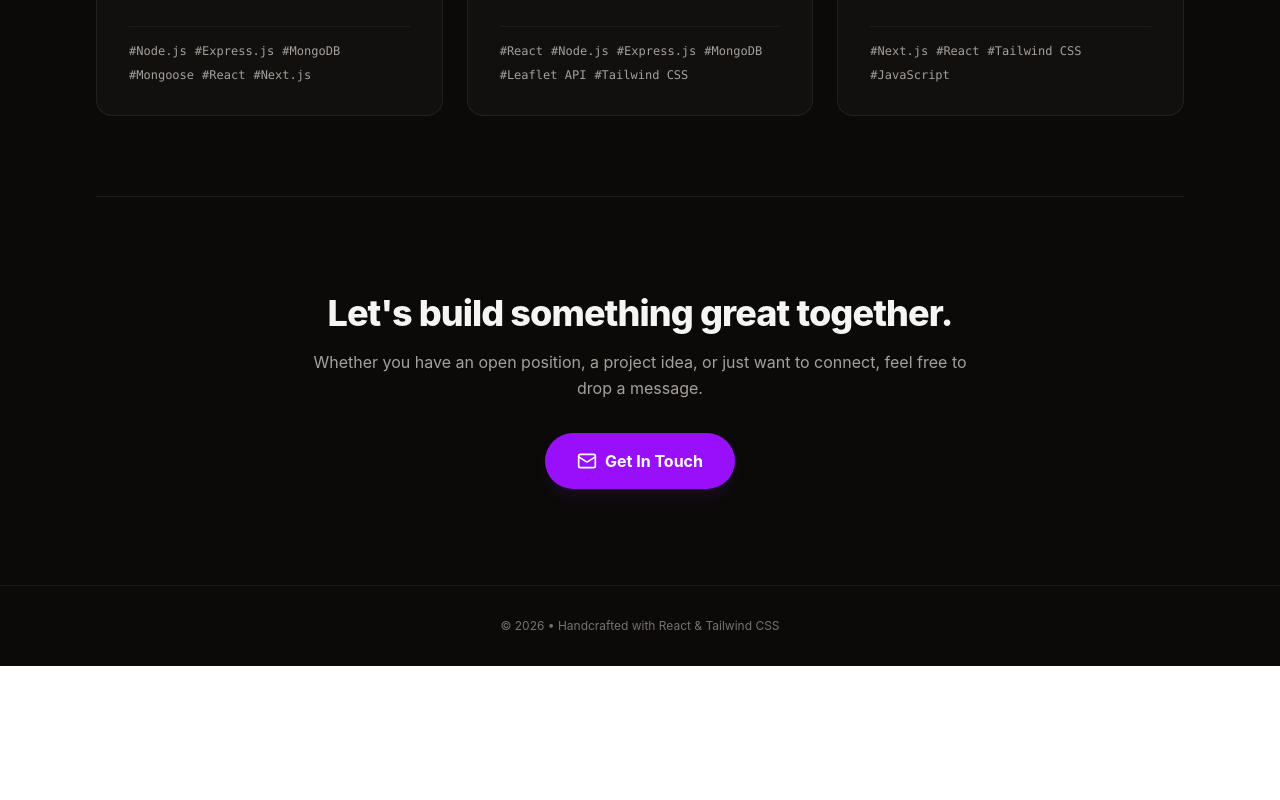
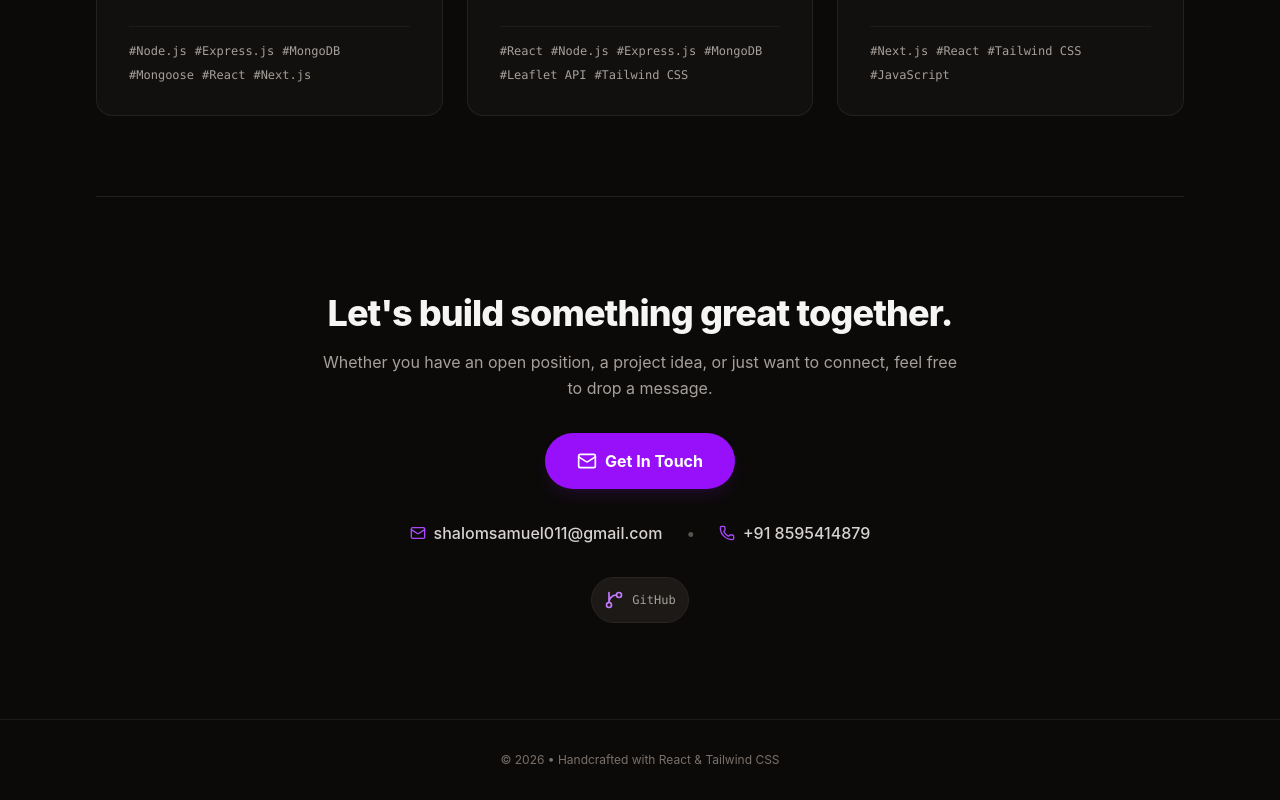
Before and after one commit to Shalom-Samuel-011/shalom.portfolio, a React (Vite) app: page / in a window 1280 px wide. Shown: the part 1522-2322 px from the top of the page. Before the commit the page ends 2188 px from the top, so only its background shows below. Built offline with nearby package versions, Linux system fonts and the light colour scheme.

Commit message:
Updated contact details

```diff
--- a/src/components/Contact.jsx
+++ b/src/components/Contact.jsx
@@ -1,4 +1,4 @@
-import { Mail } from "lucide-react";
+import { Mail, Phone, GitBranch } from "lucide-react";
 
 export default function Contact() {
     return (
@@ -6,7 +6,7 @@ export default function Contact() {
             id="contact"
             className="py-24 border-t border-stone-800/80 text-center"
         >
-            <div className="max-w-2xl mx-auto">
+            <div className="max-w-2xl mx-auto px-4">
                 <h2 className="text-3xl sm:text-4xl font-extrabold tracking-tight mb-4">
                     Let's build something great together.
                 </h2>
@@ -14,13 +14,50 @@ export default function Contact() {
                     Whether you have an open position, a project idea, or just
                     want to connect, feel free to drop a message.
                 </p>
+
+                {/* Primary CTA Button */}
                 <a
-                    href="mailto:your.email@example.com"
-                    className="inline-flex items-center gap-2 bg-purple-600 hover:bg-purple-500 text-white font-bold px-8 py-4 rounded-full transition-all shadow-lg shadow-purple-900/20"
+                    href="mailto:shalomsamuel011@gmail.com"
+                    className="inline-flex items-center gap-2 bg-purple-600 hover:bg-purple-500 text-white font-bold px-8 py-4 rounded-full transition-all shadow-lg shadow-purple-900/20 mb-8"
                 >
                     <Mail className="w-5 h-5" />
                     Get In Touch
                 </a>
+
+                {/* Direct Contact Details */}
+                <div className="flex flex-col sm:flex-row items-center justify-center gap-6 text-stone-300 font-medium">
+                    <a
+                        href="mailto:shalomsamuel011@gmail.com"
+                        className="flex items-center gap-2 hover:text-purple-400 transition-colors"
+                    >
+                        <Mail className="w-4 h-4 text-purple-500" />
+                        shalomsamuel011@gmail.com
+                    </a>
+
+                    <span className="hidden sm:inline text-stone-600">•</span>
+
+                    <a
+                        href="tel:+918595414879"
+                        className="flex items-center gap-2 hover:text-purple-400 transition-colors"
+                    >
+                        <Phone className="w-4 h-4 text-purple-500" />
+                        +91 8595414879
+                    </a>
+                </div>
+
+                {/* GitHub Profile Icon Link */}
+                <div className="flex items-center justify-center gap-4 mt-8">
+                    <a
+                        href="https://github.com/Shalom-Samuel-011"
+                        target="_blank"
+                        rel="noreferrer"
+                        className="p-3 bg-stone-900 border border-stone-800 rounded-full text-stone-400 hover:text-white hover:border-purple-500/50 transition-all flex items-center gap-2 text-xs font-mono"
+                        aria-label="GitHub Profile"
+                    >
+                        <GitBranch className="w-5 h-5 text-purple-400" />
+                        <span>GitHub</span>
+                    </a>
+                </div>
             </div>
         </section>
     );
```
